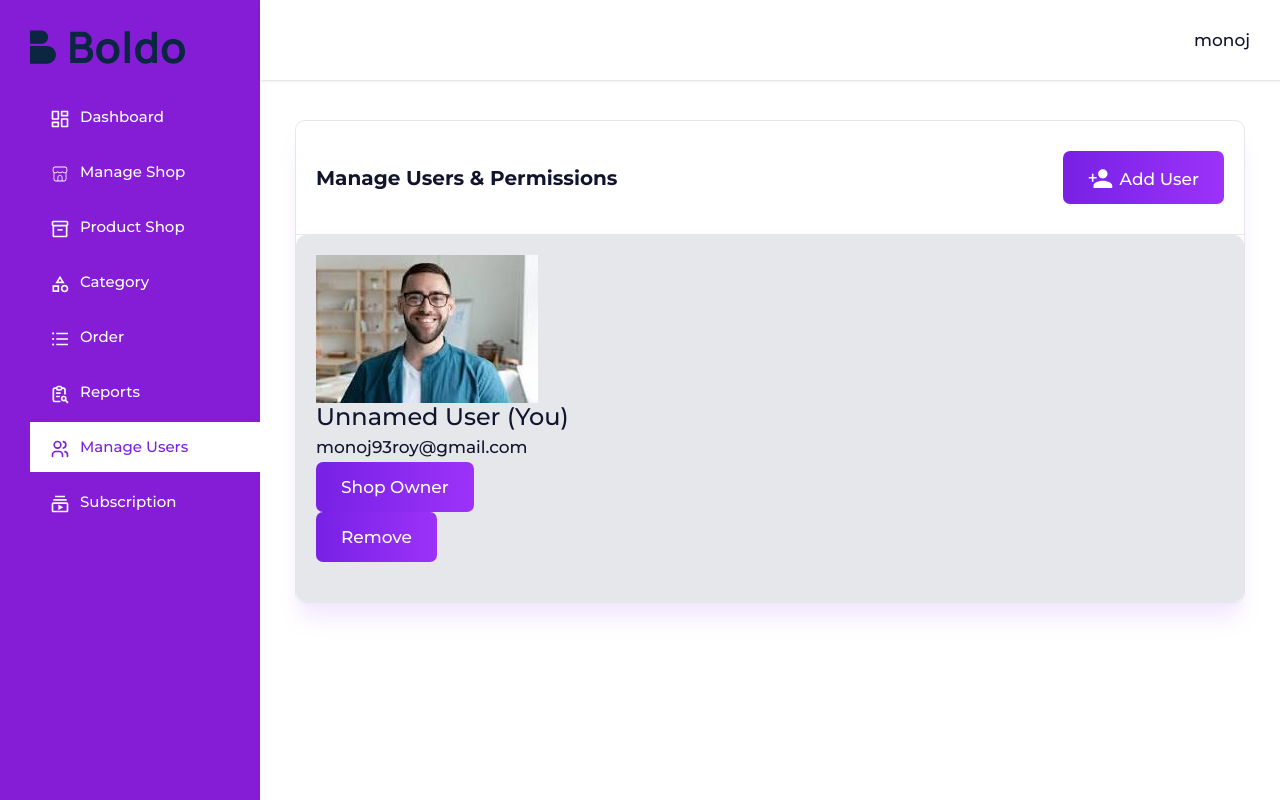
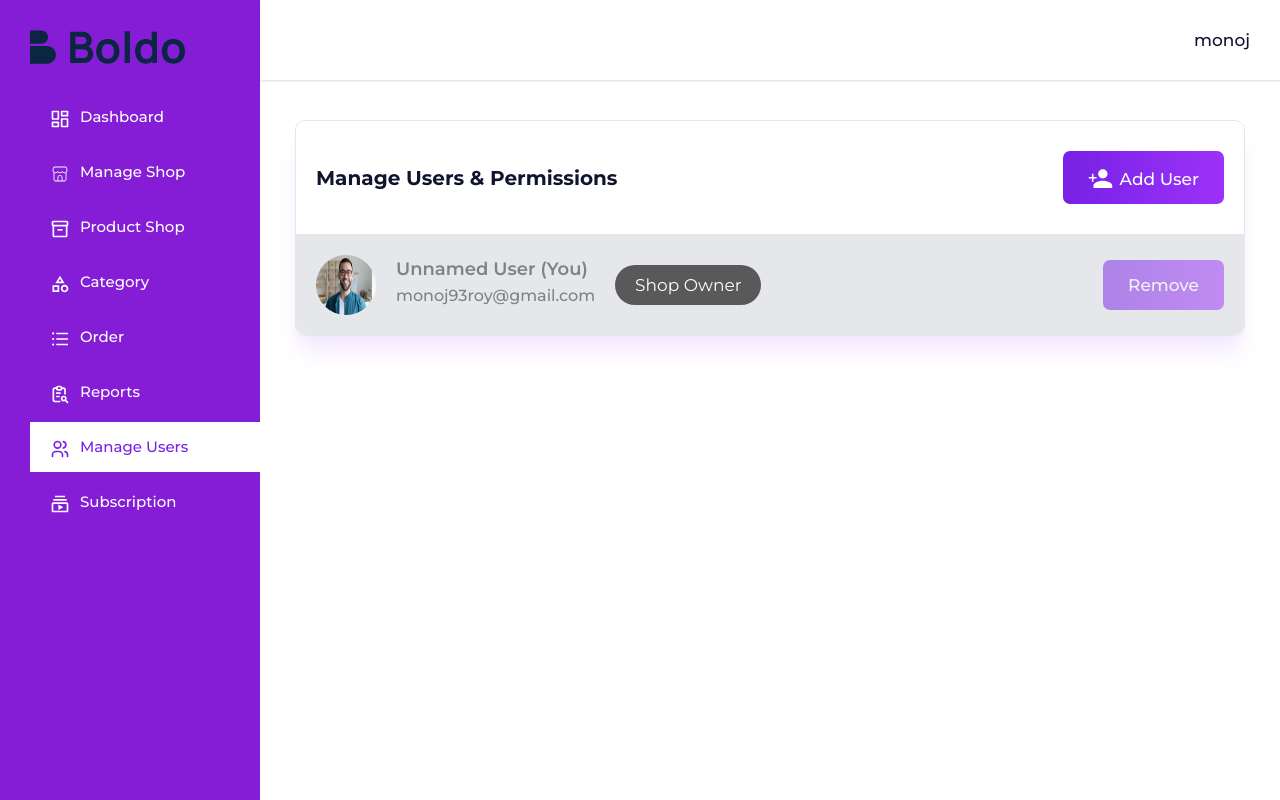
Before and after one commit to monojkumar2001/smartcard-frontend, a Next.js app: page /manage-users in a window 1280 px wide. Built offline with nearby package versions, Linux system fonts and the light colour scheme.

Commit message:
mange page update

```diff
--- a/src/pages/manage-users/index.js
+++ b/src/pages/manage-users/index.js
@@ -24,7 +24,7 @@ const manageUsersPage = () => {
                                     <span>monoj93roy@gmail.com</span>
                                 </div>
                                 <div className="manage-user-btn">
-                                    <button className='custom-btn-alt'>Shop Owner</button>
+                                    <button >Shop Owner</button>
                                 </div>
                             </div>
                             <div className="manage-user-right">
--- a/src/styles/dashboard.css
+++ b/src/styles/dashboard.css
@@ -842,8 +842,45 @@ font-weight: 700;
 }
 .manage-user-body{
   background-color: rgb(229 231 235);
-  border-radius: 10px;
+  border-radius: 0px 0px 10px 10px ;
 }
 .manage-user-item{
-  padding: 20px 20px 40px 20px;
+  padding: 20px;
+  display: flex;
+  align-items: center;
+  justify-content: space-between;
 }
+.manage-user-left{
+  display: flex;
+  align-items: center;
+  gap: 20px;
+}
+.manage-user-img{
+  width: 60px;
+  height: 60px;
+  border-radius: 100%;
+}
+.manage-user-img img{
+width: 100%;
+height: 100%;
+border-radius: 50%;
+}
+.manage-user-content span{
+  font-size: 16px;
+  color: #00000070;
+}
+.manage-user-content h4{
+  font-size: 18px;
+  font-weight: 600;
+  color: #00000070;
+}
+.manage-user-btn button{
+  padding: 5px 20px;
+  background: rgb(89, 89, 89);
+  color: var(--white-color);
+  border-radius: 50px;
+}
+.custom-btn-alt[disabled] {
+  opacity: 0.5;
+  cursor: not-allowed;
+}
```
